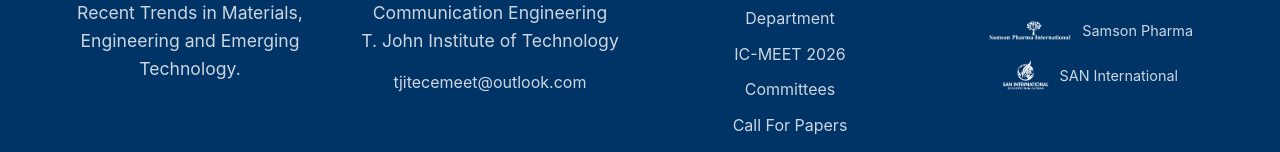
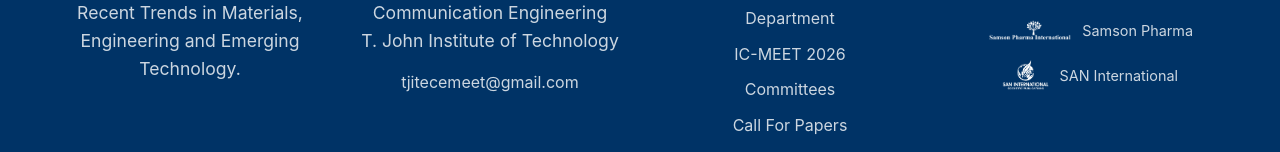
Before and after one commit to Neha-sunil/icmeet2026, a React (Vite) app: page / in a window 1280 px wide. Shown: the part 2500-2652 px from the top of the page. Built offline with nearby package versions, Linux system fonts and the light colour scheme.

Commit message:
Update contact email to tjitecemeet@gmail.com

```diff
--- a/src/components/Footer.jsx
+++ b/src/components/Footer.jsx
@@ -18,7 +18,7 @@ const Footer = () => {
                         Department of Electronics and Communication Engineering <br />
                         T. John Institute of Technology
                     </p>
-                    <a href="mailto:tjitecemeet@outlook.com">tjitecemeet@outlook.com</a>
+                    <a href="mailto:tjitecemeet@gmail.com">tjitecemeet@gmail.com</a>
                 </div>
                 <div className="footer-section">
                     <h3>Quick Links</h3>
--- a/src/data/content.js
+++ b/src/data/content.js
@@ -180,7 +180,7 @@ export const pos = [
 export const contactInfo = {
     department: "Department of Electronics and Communication Engineering",
     institute: "T. John Institute of Technology",
-    email: "tjitecemeet@outlook.com",
+    email: "tjitecemeet@gmail.com",
 
 };
 
```
